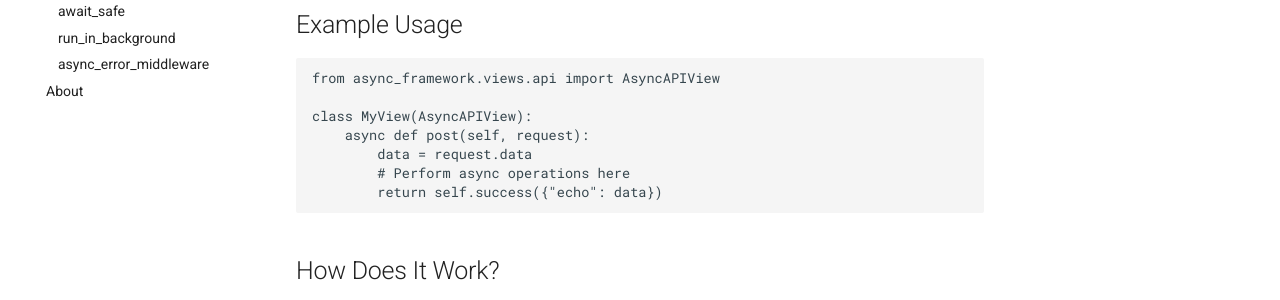
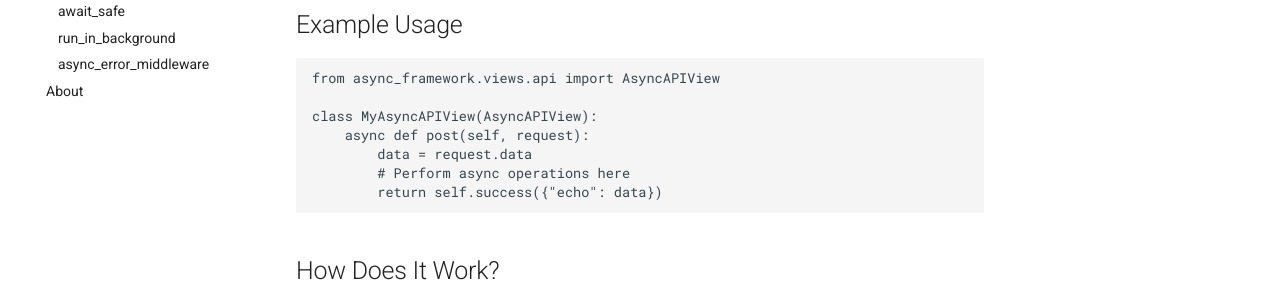
Before and after one commit to mouhamaddev/django-async-framework, an MkDocs documentation site: the page built from docs/tutorial/asyncapiview.md, in a window 1280 px wide. Shown: the part 289-589 px from the top of the page. Built offline with MkDocs 1.6.1 and Material for MkDocs 9.7.7, drawn with Linux system fonts in a browser that asks for light colours.

Commit message:
docs: rename asyncapiview class name

````diff
--- a/docs/tutorial/asyncapiview.md
+++ b/docs/tutorial/asyncapiview.md
@@ -5,7 +5,7 @@
 ```python
 from async_framework.views.api import AsyncAPIView
 
-class MyView(AsyncAPIView):
+class MyAsyncAPIView(AsyncAPIView):
     async def post(self, request):
         data = request.data
         # Perform async operations here
````
Also changed, not shown: docs/quickstart.md (+1 -1 lines).
